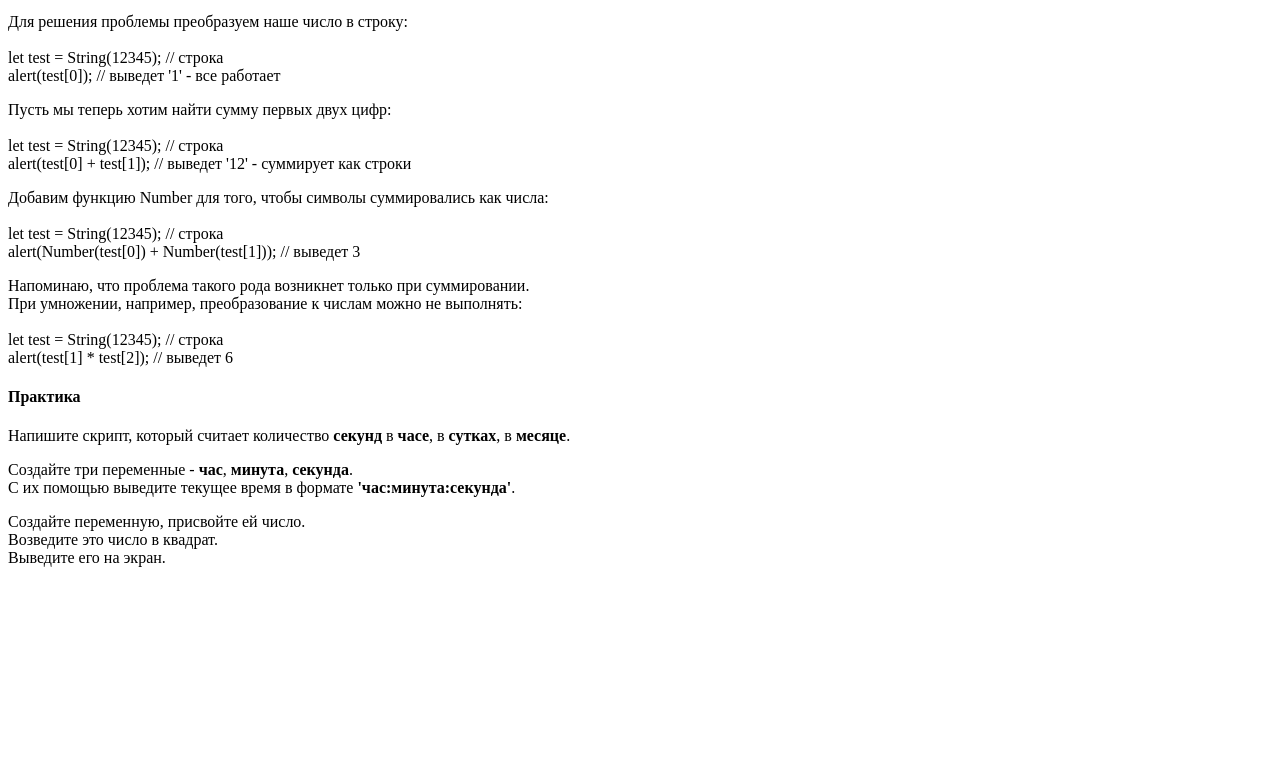
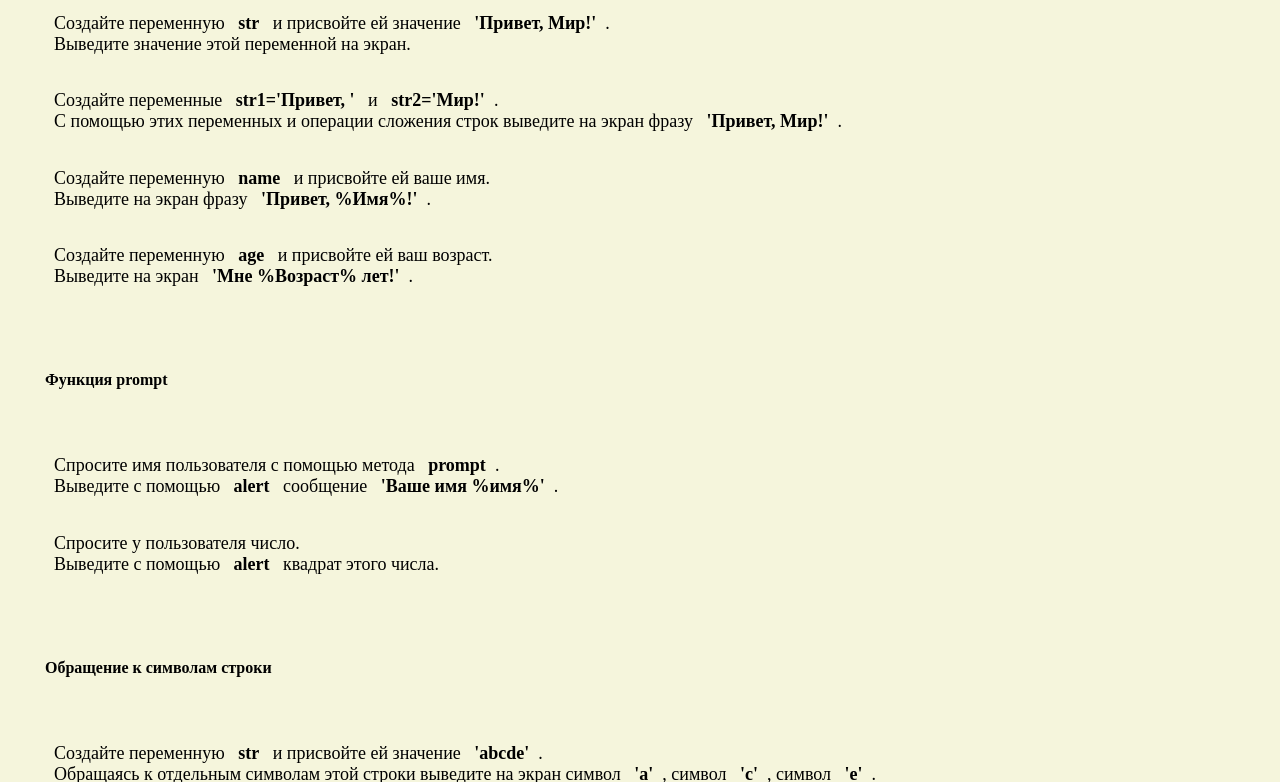
Before and after one commit to Zett-AB/JS-tasks-home-work, a plain HTML site: page index.html in a window 1280 px wide. Shown: the part 2018-2800 px from the top of the page. Before the commit the page ends 2601 px from the top, so only its background shows below. Drawn offline with Linux system fonts and the light colour scheme; a web font is replaced by a local one.

Commit message:
little css

```diff
--- a/css/style.css
+++ b/css/style.css
@@ -0,0 +1,43 @@
+*{
+    padding: 9px;
+}
+@font-face {
+	font-family: 'Philosopher';
+	src: local('Phlosopher'),
+		url(fonts/Philosopher/Philosopher-Regular.ttf),
+        url(fonts/Philosopher/Philosopher-Bold.ttf),
+        url(fonts/Philosopher/Philosopher-BoldItalic.ttf),
+        url(fonts/Philosopher/Philosopher-Italic.ttf);
+        font-style: normal;
+        font-weight: normal;
+}
+@font-face {
+	font-family: 'Montserrat_Alternates';
+	src: local('Montserrat_Alternates'),
+		url(fonts/Montserrat_Alternates/MontserratAlternates-Regular.ttf),
+        url(fonts/Montserrat_Alternates/MontserratAlternates-Black.ttf),
+        url(fonts/Montserrat_Alternates/MontserratAlternates-Bold.ttf),
+        url(fonts/Montserrat_Alternates/MontserratAlternates-ExtraBold.ttf),
+        url(fonts/Montserrat_Alternates/MontserratAlternates-ExtraLight.ttf),
+        url(fonts/Montserrat_Alternates/MontserratAlternates-Italic.ttf),
+        url(fonts/Montserrat_Alternates/MontserratAlternates-Light.ttf),
+        url(fonts/Montserrat_Alternates/MontserratAlternates-Medium.ttf),
+        url(fonts/Montserrat_Alternates/MontserratAlternates-SemiBold.ttf),
+        url(fonts/Montserrat_Alternates/MontserratAlternates-Thin.ttf);
+        font-style: normal;
+        font-weight: normal;
+}
+body{
+    background-color: beige;
+}
+h1, h2,h3,h4,h5,h6{
+    font-family: Philosopher;
+}
+p {
+    font-family: Montserrat Alternates;
+    font-size: 18px;
+}
+.title{
+    text-align: center;
+    font-size: 41px;
+}
--- a/index.html
+++ b/index.html
@@ -5,12 +5,13 @@
     <meta http-equiv="X-UA-Compatible" content="IE=edge">
     <meta name="viewport" content="width=device-width, initial-scale=1.0">
     <title>HomeWork JavaScript</title>
-    <link rel="stylesheet" href="style.css">
+    <link rel="stylesheet" href="css/style.css">
+    <link rel="stylesheet" href="css/normalize.css">
     <script src="homework.js"></script>
 </head>
 <body>
     <header>
-        <h1>
+        <h1 class="title">
             Домашние задания по JavaScript
         </h1>
     </header>
@@ -68,11 +69,11 @@
         </div>
     </section>
     <section class="tasks_to_solve">
-        <h3>
+        <h3 class="subtitle">
             Задачи для решения
         </h3>
         <div class="tasks_one">
-            <h4>
+            <h4 class="subtitle4">
                 Работа с переменными
             </h4>
             <div class="task_one-1">
@@ -105,7 +106,7 @@
 
         </div>
         <div class="tasks_two">
-            <h4>
+            <h4 class="subtitle4">
                 Работа со строками
             </h4>
             <div class="tasks_two_1">
@@ -128,7 +129,7 @@
             </div>
         </div>
         <div class="tasks_three">
-            <h4>
+            <h4 class="subtitle4">
                 Функция prompt
             </h4>
             <div class="t_h_3">
@@ -143,7 +144,7 @@
             </div>
         </div>
         <div class="tasks_four">
-            <h4>
+            <h4 class="subtitle4">
                 Обращение к символам строки
             </h4>
             <div class="t_f">
@@ -213,7 +214,7 @@
             </div>
         </div>
         <div class="tasks_five">
-            <h4>
+            <h4 class="subtitle4">
                 Практика
             </h4>
             <div class="">
```
